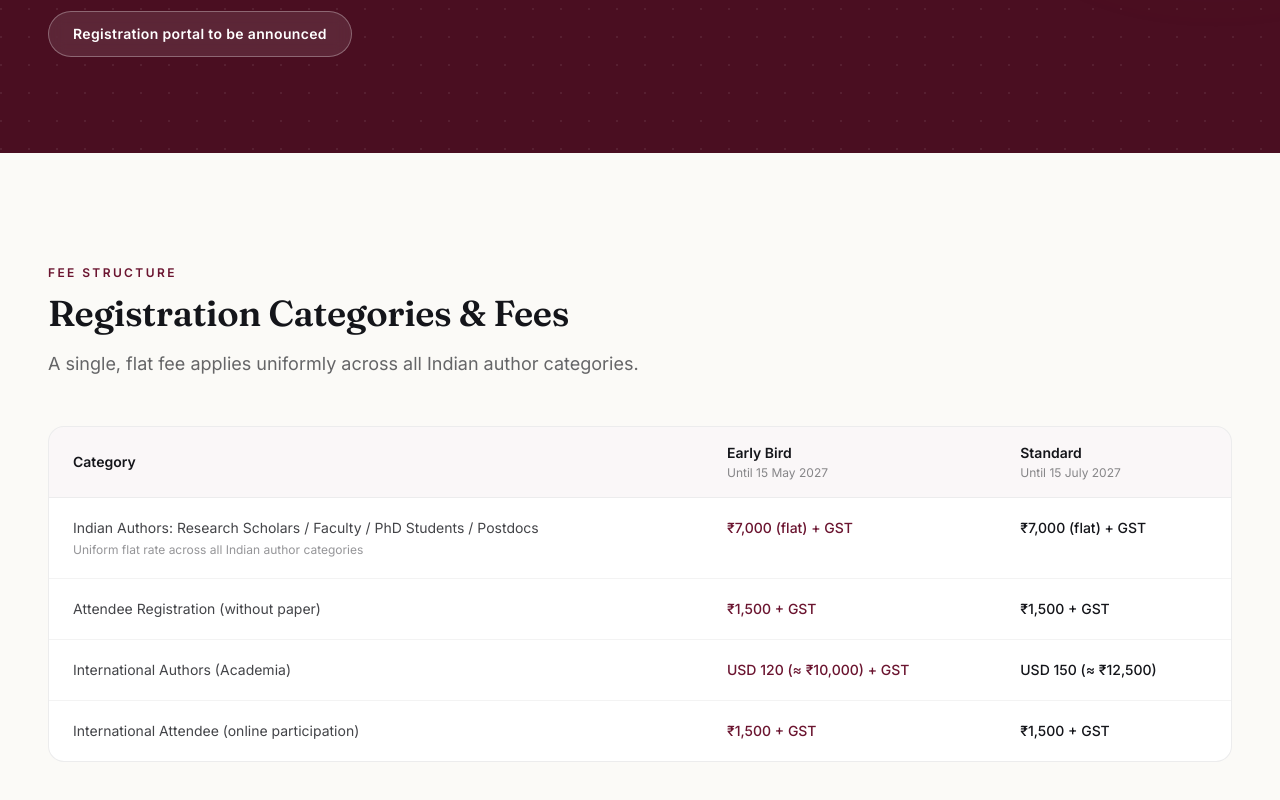
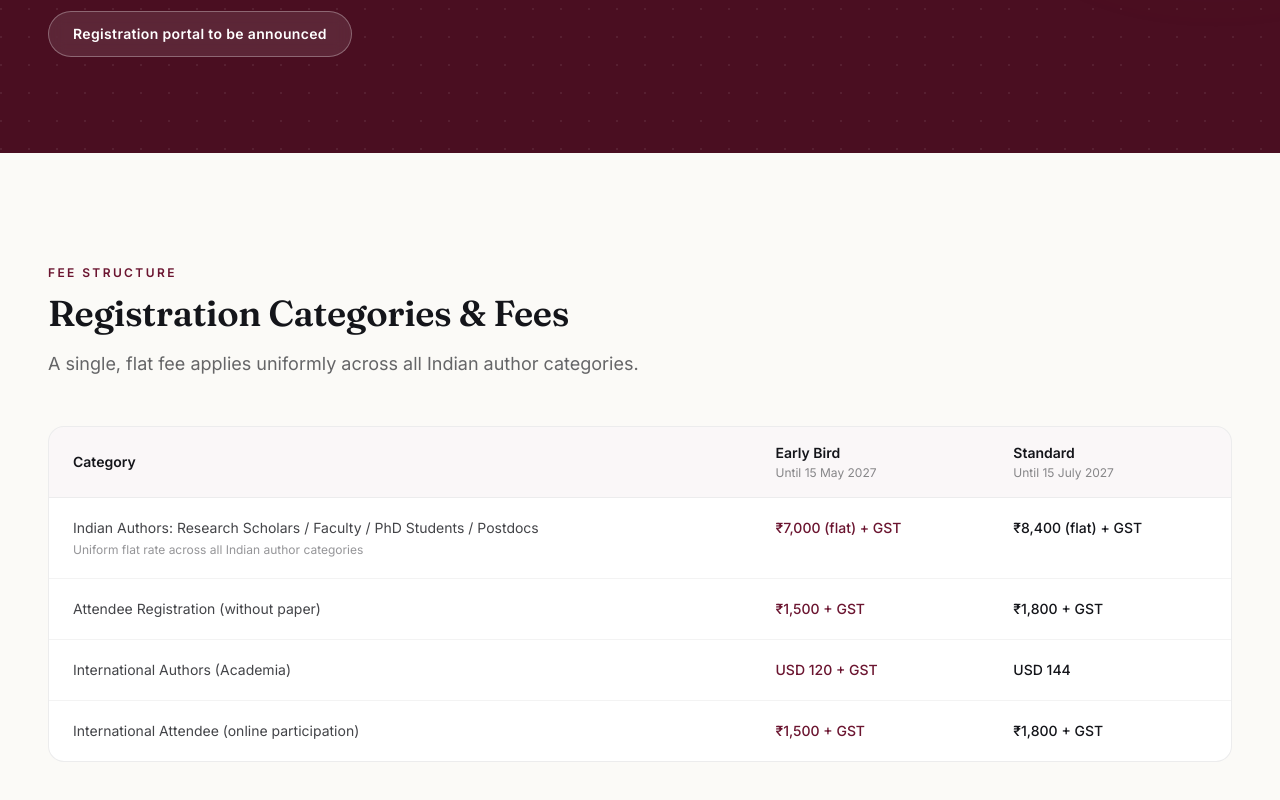
Before and after one commit to Aura2027/Website, a React (Vite) app: page /registration in a window 1280 px wide. Shown: the part 356-1156 px from the top of the page. Built offline with nearby package versions, Linux system fonts and the light colour scheme.

Commit message:
Revised pricing. //Ns28

```diff
--- a/src/data/registration.ts
+++ b/src/data/registration.ts
@@ -9,23 +9,23 @@ export const feeSchedule: FeeRow[] = [
   {
     category: "Indian Authors: Research Scholars / Faculty / PhD Students / Postdocs",
     earlyBird: "₹7,000 (flat) + GST",
-    standard: "₹7,000 (flat) + GST",
+    standard: "₹8,400 (flat) + GST",
     note: "Uniform flat rate across all Indian author categories",
   },
   {
     category: "Attendee Registration (without paper)",
     earlyBird: "₹1,500 + GST",
-    standard: "₹1,500 + GST",
+    standard: "₹1,800 + GST",
   },
   {
     category: "International Authors (Academia)",
-    earlyBird: "USD 120 (≈ ₹10,000) + GST",
-    standard: "USD 150 (≈ ₹12,500)",
+    earlyBird: "USD 120 + GST",
+    standard: "USD 144",
   },
   {
     category: "International Attendee (online participation)",
     earlyBird: "₹1,500 + GST",
-    standard: "₹1,500 + GST",
+    standard: "₹1,800 + GST",
   },
 ];
 
```
